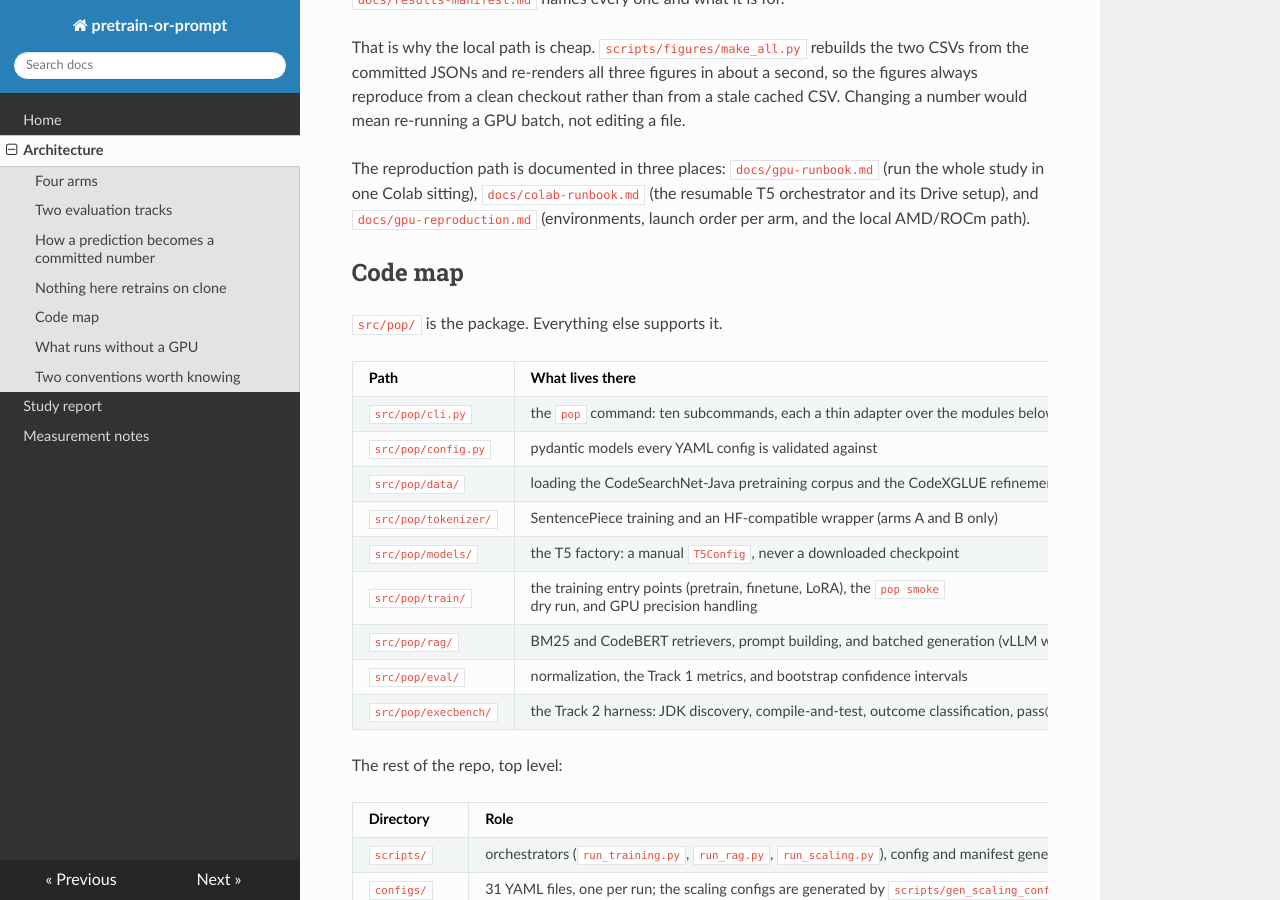
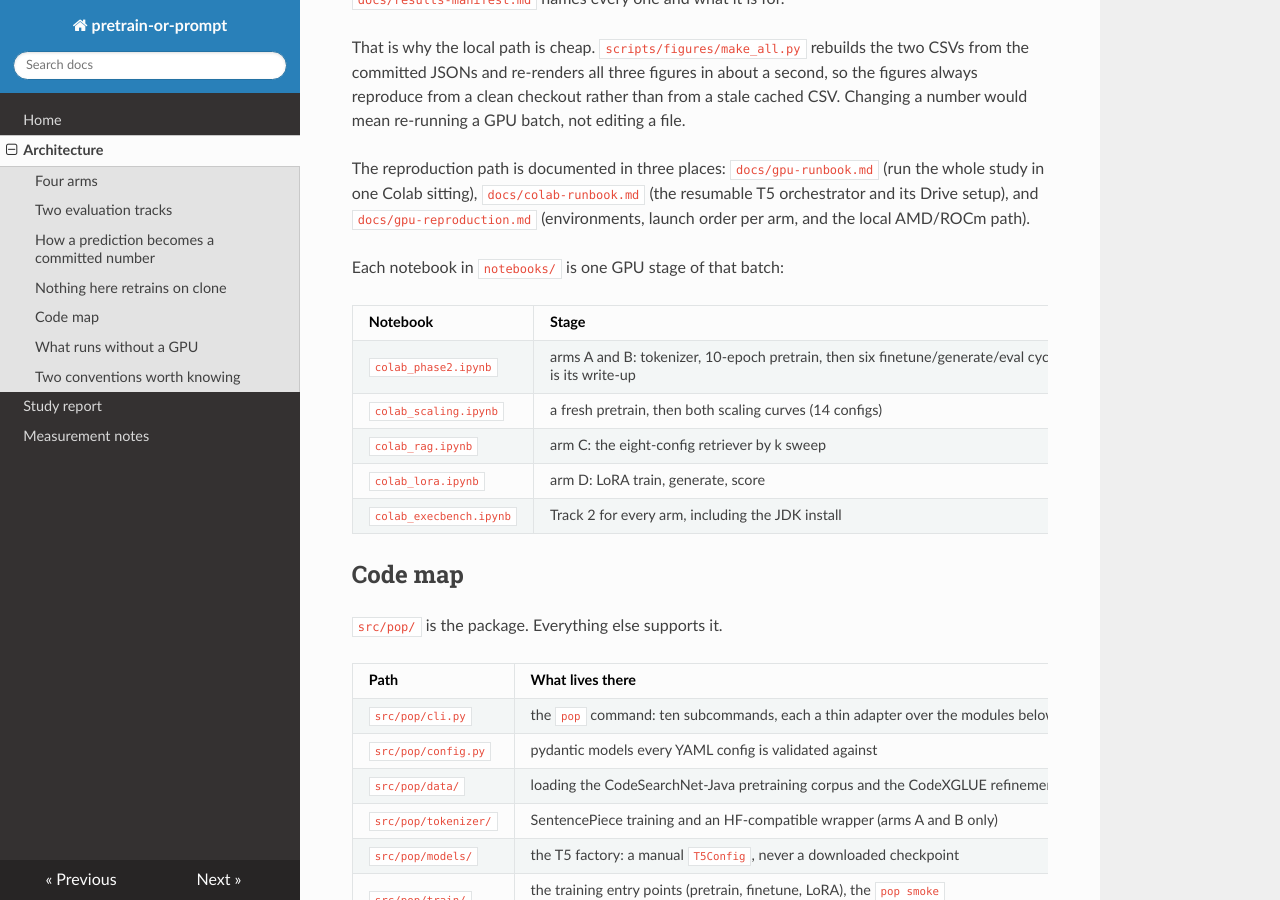
Before and after one commit to yib7/Strats-for-Bug-Fixing, an MkDocs documentation site: the page built from docs/architecture.md, in a window 1280 px wide and 900 px high, scrolled down 1620 px. Built offline with MkDocs 1.6.1, drawn with Linux system fonts in a browser that asks for light colours.

Commit message:
docs: map each notebook to its GPU stage in the architecture page
notebooks/ is the one directory whose filenames do not say what they do:
colab_phase2.ipynb names an internal batch rather than a stage. Rather than
churn that label -- it is used consistently by the notebook, docs/colab-runbook.md,
the log dir, the Drive workspace and results/phase2_summary.md, so a partial
rename would be worse than none -- the architecture page now states what each of
the five notebooks runs, and what "Phase 2" refers to.

```diff
--- a/docs/architecture.md
+++ b/docs/architecture.md
@@ -75,6 +75,16 @@ The reproduction path is documented in three places: `docs/gpu-runbook.md` (run
 one Colab sitting), `docs/colab-runbook.md` (the resumable T5 orchestrator and its Drive setup), and
 `docs/gpu-reproduction.md` (environments, launch order per arm, and the local AMD/ROCm path).
 
+Each notebook in `notebooks/` is one GPU stage of that batch:
+
+| Notebook | Stage |
+|----------|-------|
+| `colab_phase2.ipynb` | arms A and B: tokenizer, 10-epoch pretrain, then six finetune/generate/eval cycles. "Phase 2" is this repo's label for that batch, and `results/phase2_summary.md` is its write-up |
+| `colab_scaling.ipynb` | a fresh pretrain, then both scaling curves (14 configs) |
+| `colab_rag.ipynb` | arm C: the eight-config retriever by k sweep |
+| `colab_lora.ipynb` | arm D: LoRA train, generate, score |
+| `colab_execbench.ipynb` | Track 2 for every arm, including the JDK install |
+
 ## Code map
 
 `src/pop/` is the package. Everything else supports it.
```
